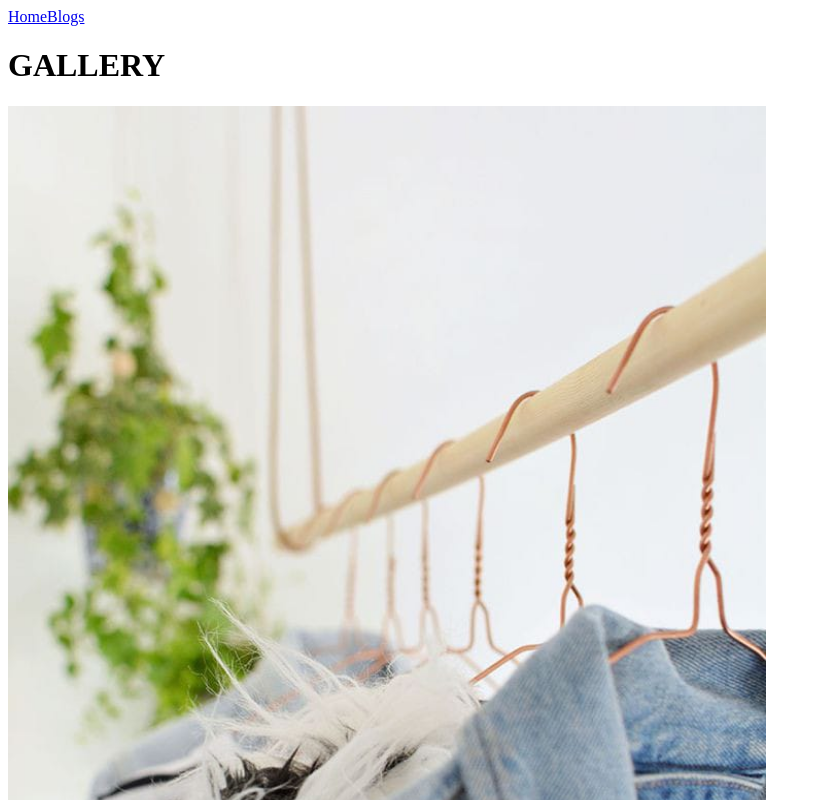
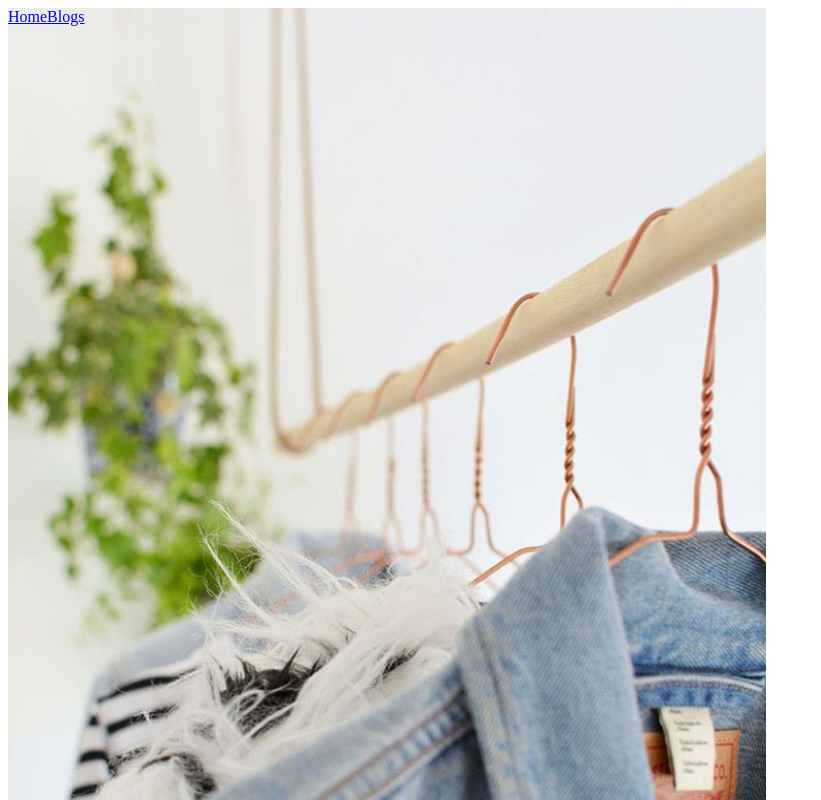
Before and after one commit to Vera25-O/clothline, a React (Create React App) app in the folder my-app/: page / in a window 1280 px wide. Shown: the top 800 px of the page, without its empty margins (0-821 px from the left). Built offline with nearby package versions, Linux system fonts and the light colour scheme.

Commit message:
created Navbar.js

```diff
--- a/my-app/src/Components/Home.js
+++ b/my-app/src/Components/Home.js
@@ -11,7 +11,6 @@ function Home() {
   return <div className="home">
 
     <Navbar/>
-    <h1>GALLERY</h1>
     <img src={line1} alt="" className="homp1"/>
     <img src={line2} alt="" className="homp2"/>
     <img src={line3} alt="" className="homp3"/>
--- a/my-app/src/Components/Navbar.js
+++ b/my-app/src/Components/Navbar.js
@@ -1,16 +1,40 @@
 import { NavLink } from "react-router-dom";
 import React from "react";
+import { useEffect, useState } from "react";
 
 function Navbar() {
+    const [navbar, setNavbar] = useState(false)
+
+   //navbar scroll changeBackground function
+   const changeBackground = () => {
+     console.log(window.scrollY)
+     if (window.scrollY >= 66) {
+       setNavbar(true)
+     } else {
+       setNavbar(false)
+     }
+    }
+
+
+
+    useEffect(() => {
+      changeBackground()
+      // adding the event when scroll change background
+      window.addEventListener("scroll", changeBackground)
+    })
+
   return (
-    <div className="nav">
+
+
+        <nav className={navbar ? "navbar active" : "navbar"}>
         <NavLink to="/" exact="true">
         <h7>Home</h7>
       </NavLink>
       <NavLink to="/blogs" exact="true">
         <h7>Blogs</h7>
       </NavLink>
-    </div>
+      </nav>
+
   );
 }
 export default Navbar;
--- a/my-app/src/index.css
+++ b/my-app/src/index.css
@@ -1,4 +1,5 @@
 .home{
+  overflow: hidden;
 background-color: white;
 }
 .homp1{
@@ -26,6 +27,17 @@ background-color: white;
   float: right;
 }
 
+.navbar{
+  position: fixed;
+  overflow: hidden;
+  height: 10vh;
+  width: 100%;
+}
+.navbar.active{
+  background: linear-gradient(90deg, rgb(255,255,255)0%, rgb(255,255,255)100%);
+
+}
+
 
 
 
```
